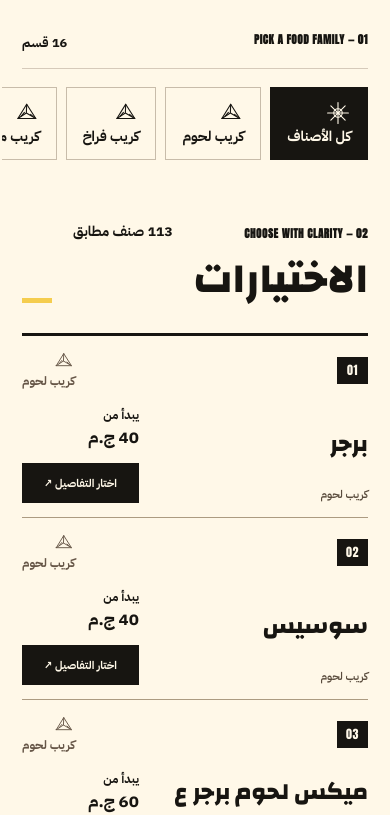
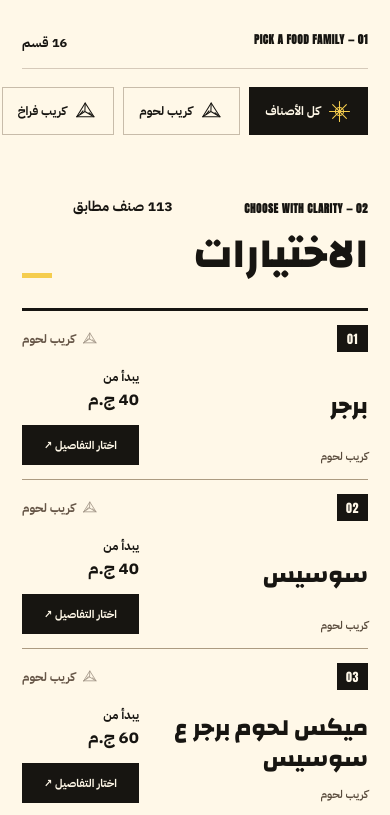
Before and after one commit to omarkhair70-droid/tuscanini-ordering-system, a Next.js app: page /menu in a window 390 px wide. Shown: the part 1120-1935 px from the top of the page. Built offline with nearby package versions, Linux system fonts and the light colour scheme.

Commit message:
style(material): unify drawn family pictograms and fold-motion mobile navigation

```diff
--- a/app/rebirth-menu.css
+++ b/app/rebirth-menu.css
@@ -346,3 +346,29 @@
   .t-menu-page .t-menu-product__price strong{font-size:17px}
   .t-menu-page .t-menu-product__bottom button{font-size:11px;padding-inline:6px}
 }
+
+/* P15 material iconography on actual catalog categories, not product photos. */
+.t-menu-page .t-menu-categories__scroller button{
+  display:inline-flex;align-items:center;justify-content:center;gap:10px;
+  padding:10px 15px
+}
+.t-menu-page .t-menu-category-glyph{
+  flex:none;width:27px;height:27px;
+  transition:transform .22s cubic-bezier(.16,1,.3,1)
+}
+.t-menu-page .t-menu-categories__scroller button[aria-pressed=true] .t-menu-category-glyph{
+  color:var(--yellow)
+}
+.t-menu-page .t-menu-product__family{
+  display:inline-flex;gap:6px;align-items:center;justify-content:flex-end
+}
+.t-menu-page .t-menu-product__family svg{flex:none;opacity:.65}
+@media(max-width:720px){
+ .t-menu-page .t-menu-categories__scroller button{gap:7px;font-size:12px}
+ .t-menu-page .t-menu-category-glyph{width:25px;height:25px}
+ .t-menu-page .t-menu-product__family svg{width:18px;height:18px}
+}
+@media(hover:hover) and (prefers-reduced-motion:no-preference){
+ .t-menu-page .t-menu-categories__scroller button:hover .t-menu-category-glyph{transform:rotate(-10deg) scale(1.1)}
+}
+@media(prefers-reduced-motion:reduce){.t-menu-page .t-menu-category-glyph{transition:none}}
```
